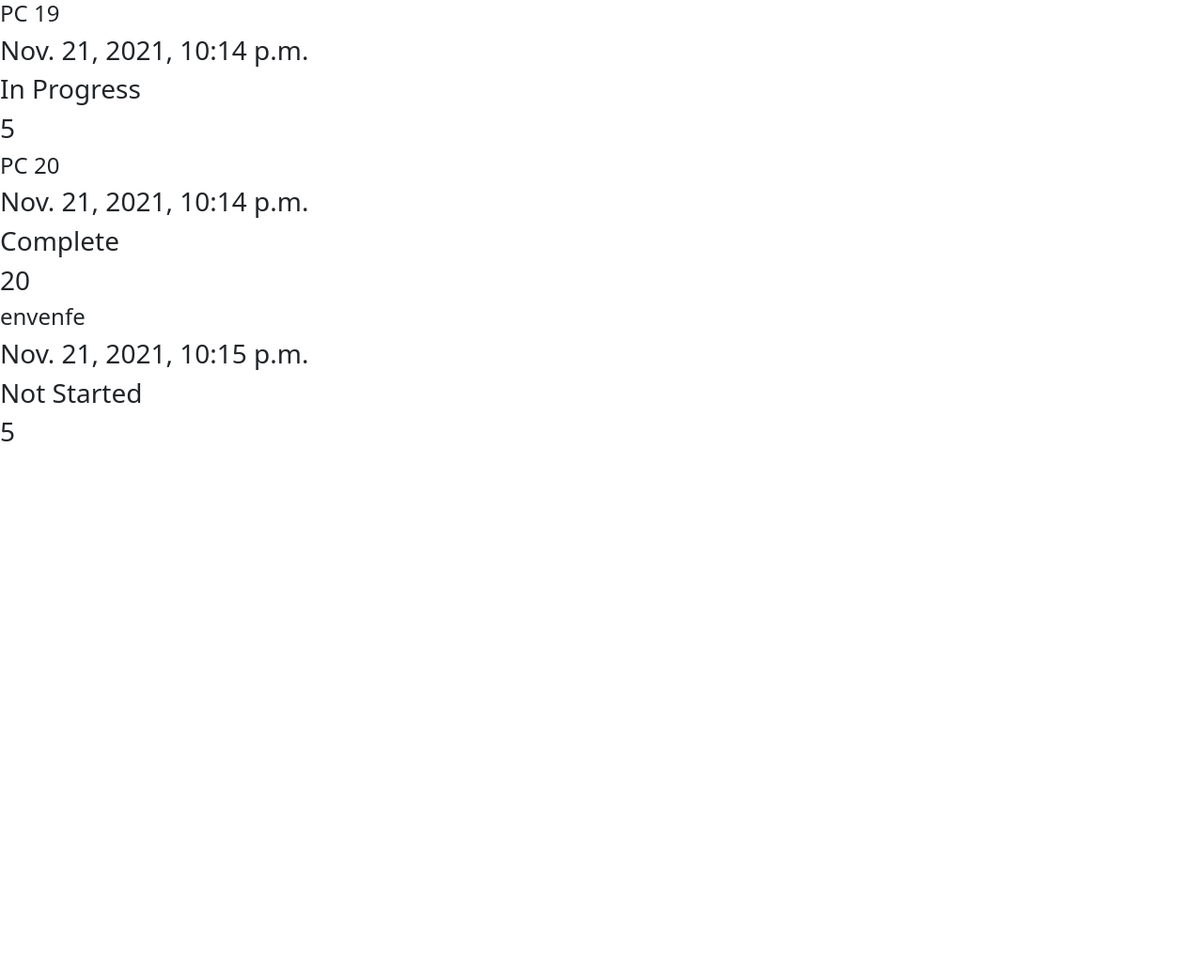
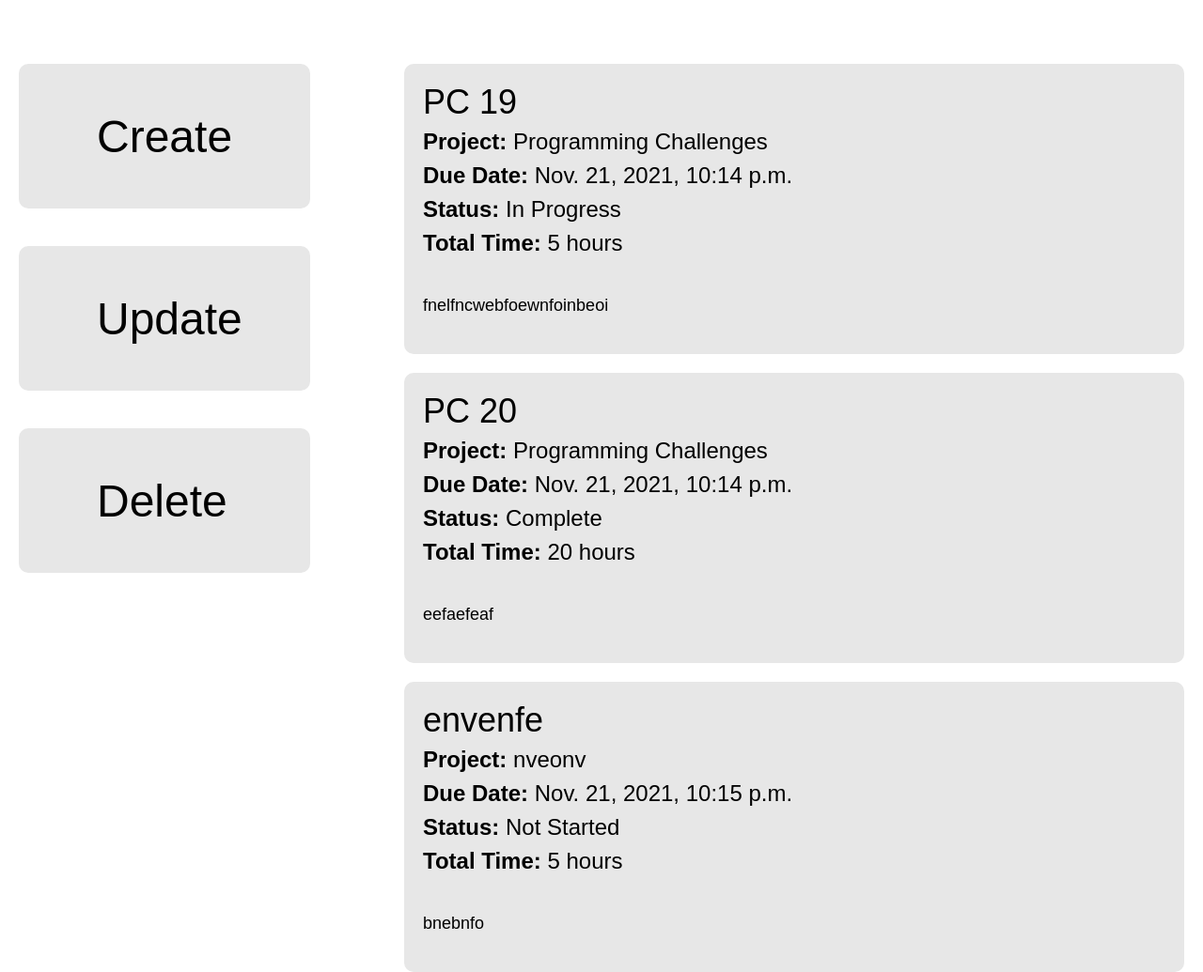
Before and after one commit to gavinuhran/homework-tracker, a Django app: page / in a window 1280 px wide. Shown: the whole page at 94% size. Before the commit the page ends 470 px from the top, so only its background shows below. Run offline with Django 3.2, Linux system fonts and the light colour scheme; data comes from the database, SQL or seed files in the repository; both versions use the stored data as it was after the commit.

Commit message:
Home Page Done

```diff
--- a/homework_tracker/tracker/models.py
+++ b/homework_tracker/tracker/models.py
@@ -3,12 +3,13 @@ from django.db import models
 # Create your models here.
 class Task(models.Model):
     STATUSES = (
-        ('N', 'Not Started'),
-        ('I', 'In Progress'),
-        ('C', 'Complete'),
+        ('Not Started', 'Not Started'),
+        ('In Progress', 'In Progress'),
+        ('Complete', 'Complete'),
     )
     title = models.CharField(max_length=200)
+    project = models.CharField(default="placeholder", max_length=100)
     due_date = models.DateTimeField()
-    description = models.TextField()
-    status = models.CharField(max_length=1, choices=STATUSES)
+    description = models.CharField(max_length=500)
+    status = models.CharField(max_length=50, choices=STATUSES)
     total_time = models.IntegerField()
--- /dev/null
+++ b/homework_tracker/tracker/static/tracker/styles.css
@@ -0,0 +1,130 @@
+body {
+    position: absolute;
+    width: 1240px;
+    height: auto;
+    left: calc(50% - 1240px/2);
+    top: 68px;
+    padding-bottom: 50px;
+}
+
+.create-button {
+    position: absolute;
+    width: 310px;
+    height: 154px;
+    left: 0px;
+    top: 0px;
+
+    background: #E7E7E7;
+    border-radius: 10px;
+}
+
+.update-button {
+    position: absolute;
+    width: 310px;
+    height: 154px;
+    left: 0px;
+    top: 194px;
+
+    background: #E7E7E7;
+    border-radius: 10px;
+}
+
+.delete-button {
+    position: absolute;
+    width: 310px;
+    height: 154px;
+    left: 0px;
+    top: 388px;
+
+    background: #E7E7E7;
+    border-radius: 10px;
+}
+
+h1 {
+    position: absolute;
+    width: auto;
+    height: 55px;
+    left: calc(50% - 145px/2 + 0.5px);
+    top: calc(50% - 55px/2 + 0.5px);
+
+    font-family: Arial;
+    font-style: normal;
+    font-weight: normal;
+    font-size: 48px;
+    line-height: 55px;
+
+    color: #000000;
+}
+
+.tasks {
+    display: flex;
+    flex-direction: column;
+    align-items: flex-start;
+    padding: 0px;
+
+    position: absolute;
+    width: 830px;
+    height: 967px;
+    right: 0px;
+    top: 0px;
+}
+
+.task {
+    display: flex;
+    flex-direction: column;
+    align-items: flex-start;
+    padding: 20px;
+
+    position: static;
+    width: 830px;
+    left: 0px;
+
+    background: #E7E7E7;
+    border-radius: 10px;
+
+    /* Inside Auto Layout */
+
+    flex: none;
+    align-self: stretch;
+    flex-grow: 0;
+    margin: 0px 0px 20px 0px;
+}
+
+h2 {
+    font-family: Arial;
+    font-style: normal;
+    font-weight: normal;
+    font-size: 36px;
+    line-height: 41px;
+
+    color: #000000;
+}
+
+h3 {
+    font-family: Arial;
+    font-style: normal;
+    font-weight: normal;
+    font-size: 24px;
+    line-height: 28px;
+    /* identical to box height */
+
+
+    color: #000000;
+}
+
+p {
+    position: static;
+    width: 790px;
+    height: 42px;
+    left: calc(50% - 790px/2);
+    top: 185px;
+
+    font-family: Arial;
+    font-style: normal;
+    font-weight: normal;
+    font-size: 18px;
+    line-height: 21px;
+
+    color: #000000;
+    margin: 10px 0px 0px 0px;
+}
--- a/homework_tracker/tracker/templates/index.html
+++ b/homework_tracker/tracker/templates/index.html
@@ -1,3 +1,5 @@
+{% load static %}
+
 <!DOCTYPE html>
 <html lang="en">
 <head>
@@ -5,15 +7,32 @@
     <meta http-equiv="X-UA-Compatible" content="IE=edge">
     <meta name="viewport" content="width=device-width, initial-scale=1.0">
     <link href="https://cdn.jsdelivr.net/npm/bootstrap@5.1.1/dist/css/bootstrap.min.css" rel="stylesheet" integrity="sha384-F3w7mX95PdgyTmZZMECAngseQB83DfGTowi0iMjiWaeVhAn4FJkqJByhZMI3AhiU" crossorigin="anonymous">
+    <link rel="stylesheet" type="text/css" href="{% static 'tracker/styles.css' %}">
     <title>Homework Tracker</title>
 </head>
 <body>
-    {% for task in tasks %}
-    <h4>{{ task.title }}</h4>
-    <h3>{{ task.due_date }}</h3>
-    <h1>{{ task.desc }}</h1>
-    <h3>{{ task.status }}</h3>
-    <h3>{{ task.total_time }}</h3>
-    {% endfor %}
+    <a href="" class="create-button">
+        <h1>Create</h1>
+    </a>
+    <a href="" class="update-button">
+        <h1>Update</h1>
+    </a>
+    <a href="" class="delete-button">
+        <h1>Delete</h1>
+    </a>
+
+    <div class="tasks">
+        {% for task in tasks %}
+        <div class="task">
+            <h2>{{ task.title }}</h2>
+            <h3><strong>Project:</strong> {{ task.project }}</h3>
+            <h3><strong>Due Date:</strong> {{ task.due_date }}</h3>
+            <h3><strong>Status:</strong> {{ task.status }}</h3>
+            <h3><strong>Total Time:</strong> {{ task.total_time }} hours</h3>
+            <br>
+            <p>{{ task.description }}</p>
+        </div>
+        {% endfor %}
+    </div>
 </body>
 </html>
```
Also changed, not shown: homework_tracker/db.sqlite3, homework_tracker/tracker/migrations/0002_alter_task_description.py (added), homework_tracker/tracker/migrations/0003_alter_task_status.py (added), homework_tracker/tracker/migrations/0004_task_project.py (added).
